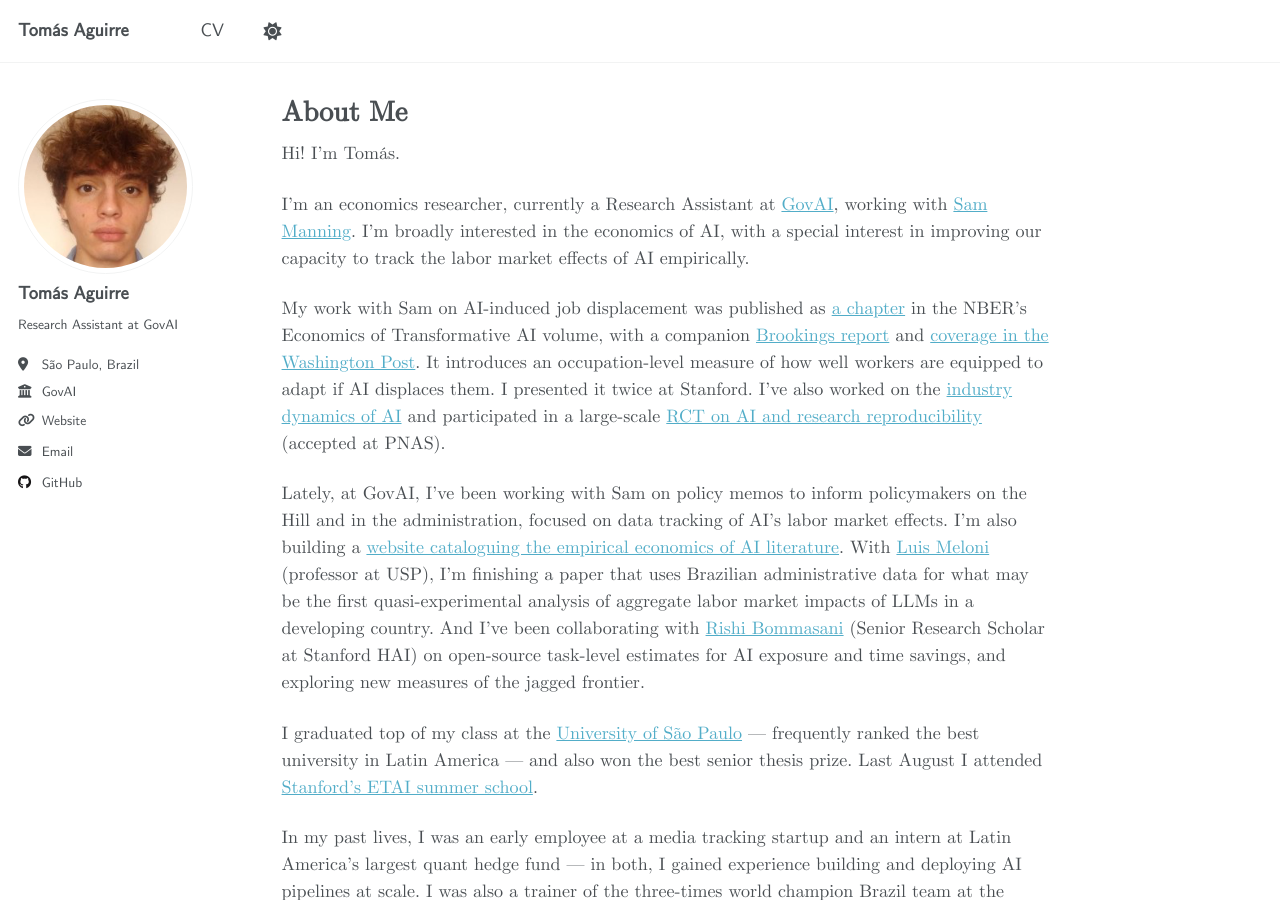
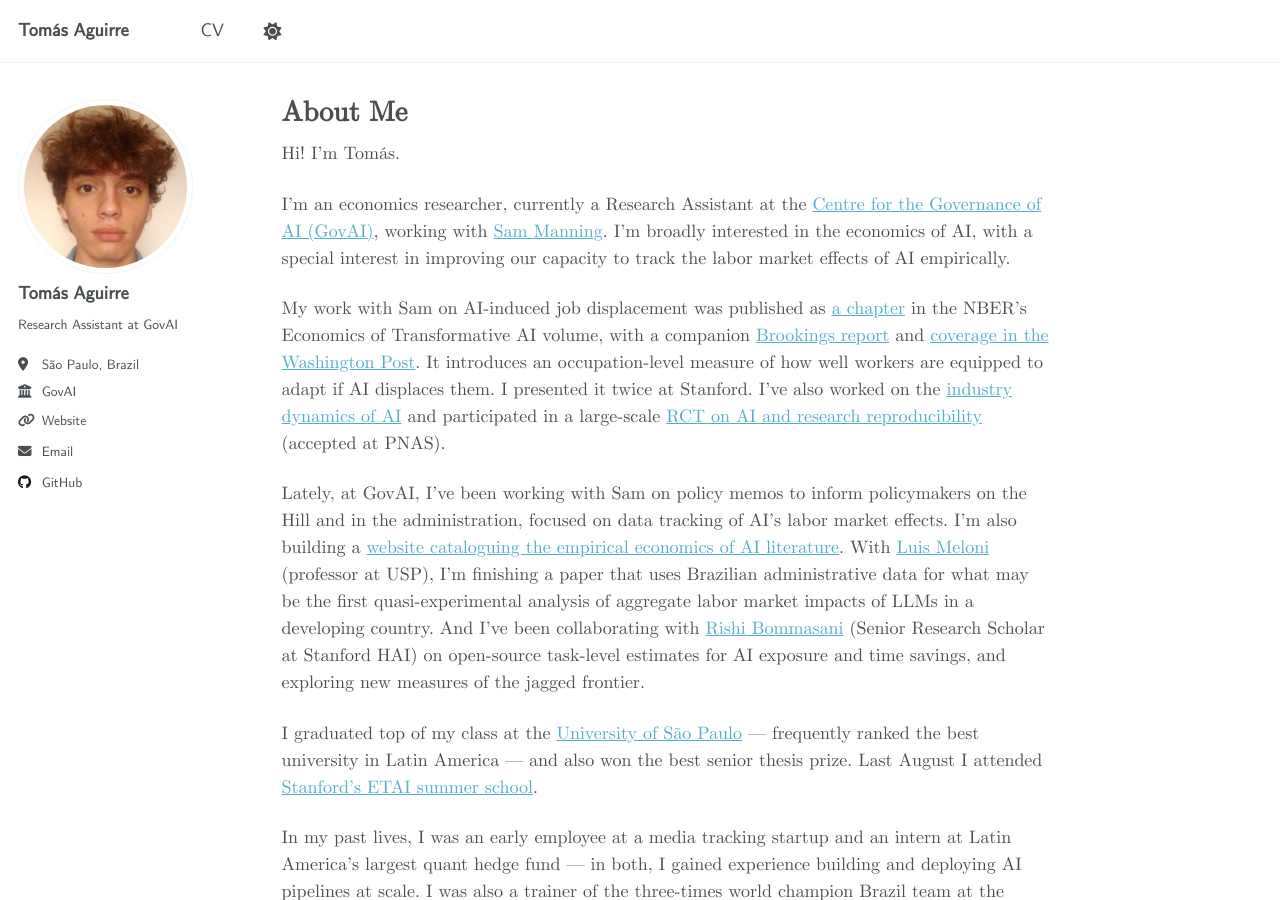
Before and after one commit to t6aguirre/t6aguirre.github.io, a Jekyll site: the page built from _pages/about.md, in a window 1280 px wide and 900 px high. Built offline with Jekyll 4.4.1, drawn with Linux system fonts in a browser that asks for light colours.

Commit message:
Introduce GovAI with full name on first mention

```diff
--- a/_pages/about.md
+++ b/_pages/about.md
@@ -8,7 +8,7 @@ redirect_from:
 ---
 Hi! I'm Tomás.
 
-I'm an economics researcher, currently a Research Assistant at [GovAI](https://governance.ai/), working with [Sam Manning](https://www.governance.ai/team/sam-manning). I'm broadly interested in the economics of AI, with a special interest in improving our capacity to track the labor market effects of AI empirically.
+I'm an economics researcher, currently a Research Assistant at the [Centre for the Governance of AI (GovAI)](https://governance.ai/), working with [Sam Manning](https://www.governance.ai/team/sam-manning). I'm broadly interested in the economics of AI, with a special interest in improving our capacity to track the labor market effects of AI empirically.
 
 My work with Sam on AI-induced job displacement was published as [a chapter](https://www.nber.org/papers/w34705) in the NBER's Economics of Transformative AI volume, with a companion [Brookings report](https://www.brookings.edu/articles/measuring-us-workers-capacity-to-adapt-to-ai-driven-job-displacement/) and [coverage in the Washington Post](https://www.washingtonpost.com/technology/interactive/2026/jobs-most-affected-ai-automation/). It introduces an occupation-level measure of how well workers are equipped to adapt if AI displaces them. I presented it twice at Stanford. I've also worked on the [industry dynamics of AI](https://arxiv.org/abs/2406.01722) and participated in a large-scale [RCT on AI and research reproducibility](https://papers.ssrn.com/sol3/papers.cfm?abstract_id=5118632) (accepted at PNAS).
 
```
